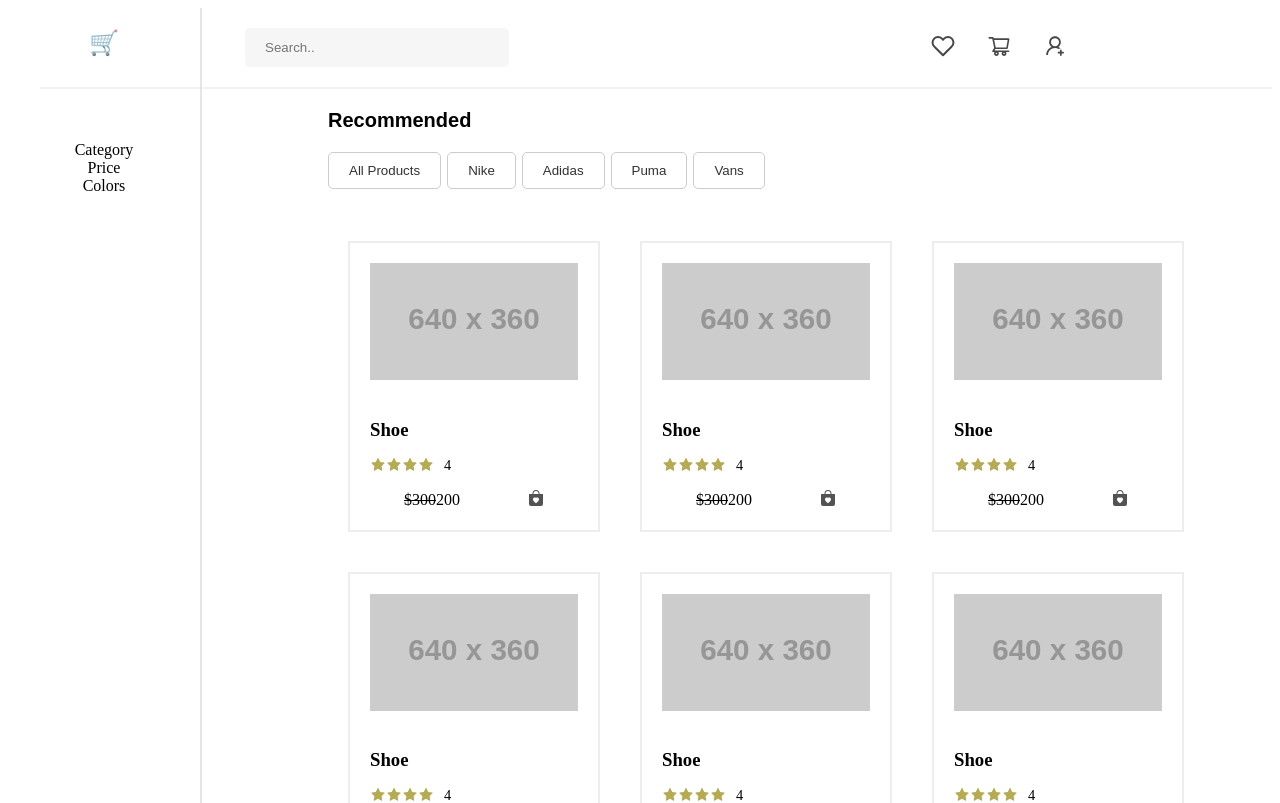
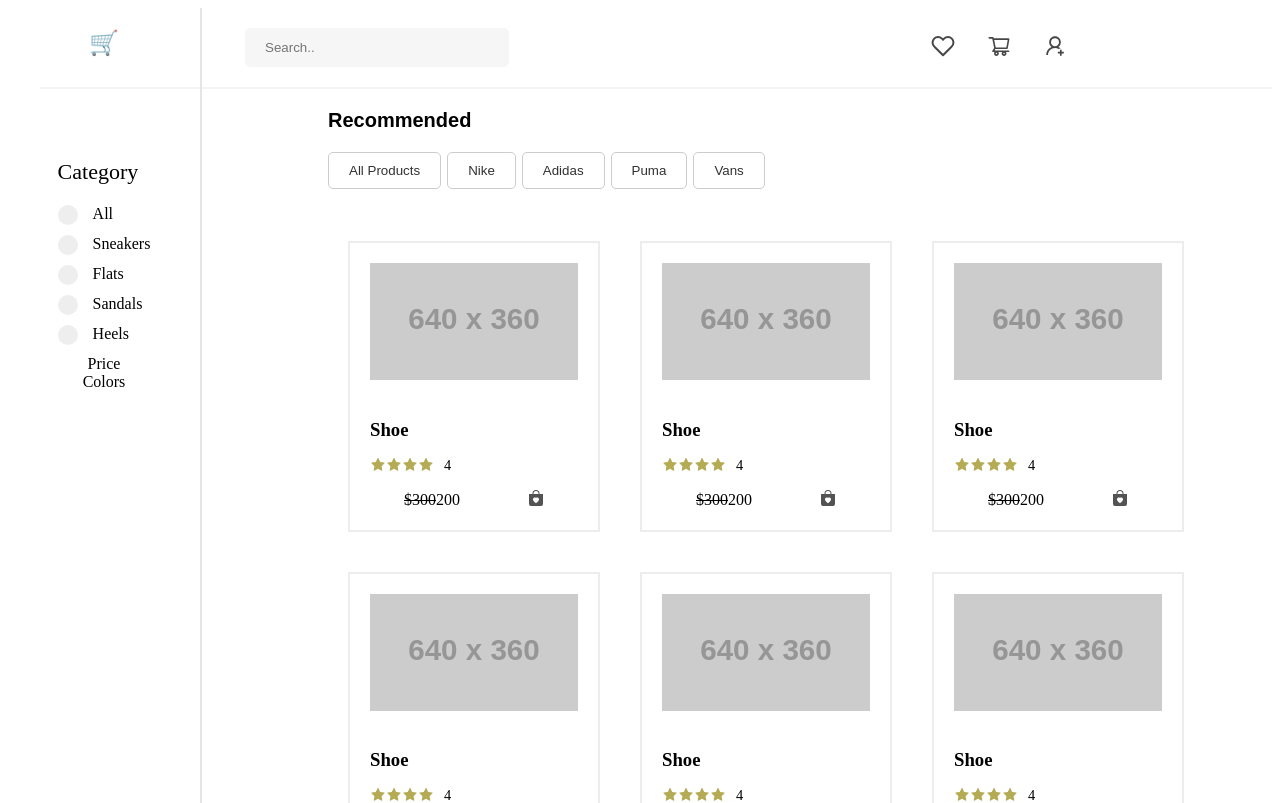
Before and after one commit to BruceICzw/E-Commerce, a React (Create React App) app in the folder e-commerce/: page / in a window 1280 px wide. Shown: the top 803 px of the page. Built offline with nearby package versions, Linux system fonts and the light colour scheme.

Commit message:
Add Category Filter

```diff
--- a/e-commerce/src/Sidebar/Category/Category.css
+++ b/e-commerce/src/Sidebar/Category/Category.css
@@ -0,0 +1,68 @@
+.sidebar-title {
+  font-size: 22px;
+  font-weight: normal;
+  margin-bottom: 20px;
+}
+
+.sidebar-items {
+  margin-top: 20px;
+}
+
+.sidebar-label-container {
+  display: block;
+  position: relative;
+  padding-left: 35px;
+  margin-bottom: 12px;
+  cursor: pointer;
+  -webkit-user-select: none;
+  -moz-user-select: none;
+  -ms-user-select: none;
+  user-select: none;
+}
+
+.sidebar-label-container input {
+  position: absolute;
+  opacity: 0;
+  cursor: pointer;
+}
+
+.checkmark {
+  position: absolute;
+  top: 0;
+  left: 0;
+  height: 20px;
+  width: 20px;
+  background-color: #eee;
+  border-radius: 50%;
+}
+
+.sidebar-label-container:hover input ~ .checkmark {
+  background-color: #ccc;
+}
+.sidebar-label-container input:checked ~ .checkmark {
+  background-color: #2195f3;
+}
+
+.checkmark::after {
+  content: "";
+  position: absolute;
+  display: none;
+}
+
+.sidebar-label-container input:checked ~ .checkmark::after {
+  display: block;
+}
+
+.sidebar-label-container .checkmark::after {
+  top: 6.4px;
+  left: 6.4px;
+  width: 7px;
+  height: 7px;
+  border-radius: 50%;
+  background: white;
+}
+
+.line {
+  margin-top: 3rem;
+  border-color: #f7f7f7;
+}
--- a/e-commerce/src/Sidebar/Category/Category.js
+++ b/e-commerce/src/Sidebar/Category/Category.js
@@ -1,9 +1,32 @@
 import React from 'react'
 import './Category.css'
 function Category() {
-  return (
-    <div>Category</div>
-  )
+  return <div>
+    <h2 className="sidebar-title">Category</h2>
+    <div >
+      <label className="sidebar-label-container">
+        <input type="radio" name='test' />
+        <span className="checkmark"></span>All
+      </label>
+      <label className="sidebar-label-container">
+        <input type="radio" name='test' />
+        <span className="checkmark"></span>Sneakers
+      </label>
+      <label className="sidebar-label-container">
+        <input type="radio" name='test' />
+        <span className="checkmark"></span>Flats
+      </label>
+      <label className="sidebar-label-container">
+        <input type="radio" name='test' />
+        <span className="checkmark"></span>Sandals
+      </label>
+      <label className="sidebar-label-container">
+        <input type="radio" name='test' />
+        <span className="checkmark"></span>Heels
+      </label>
+    </div>
+  </div>
+
 }
 
 export default Category;
```
